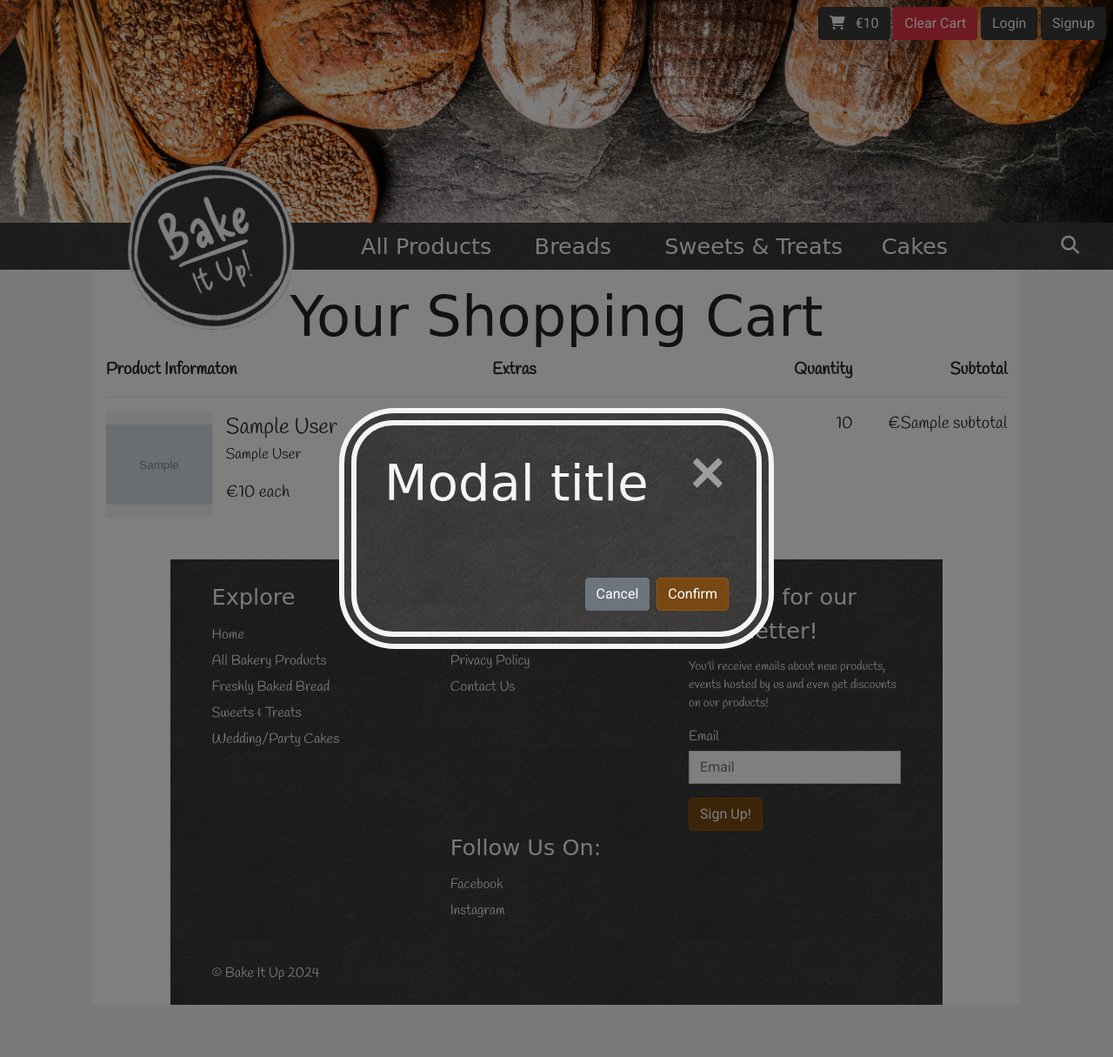
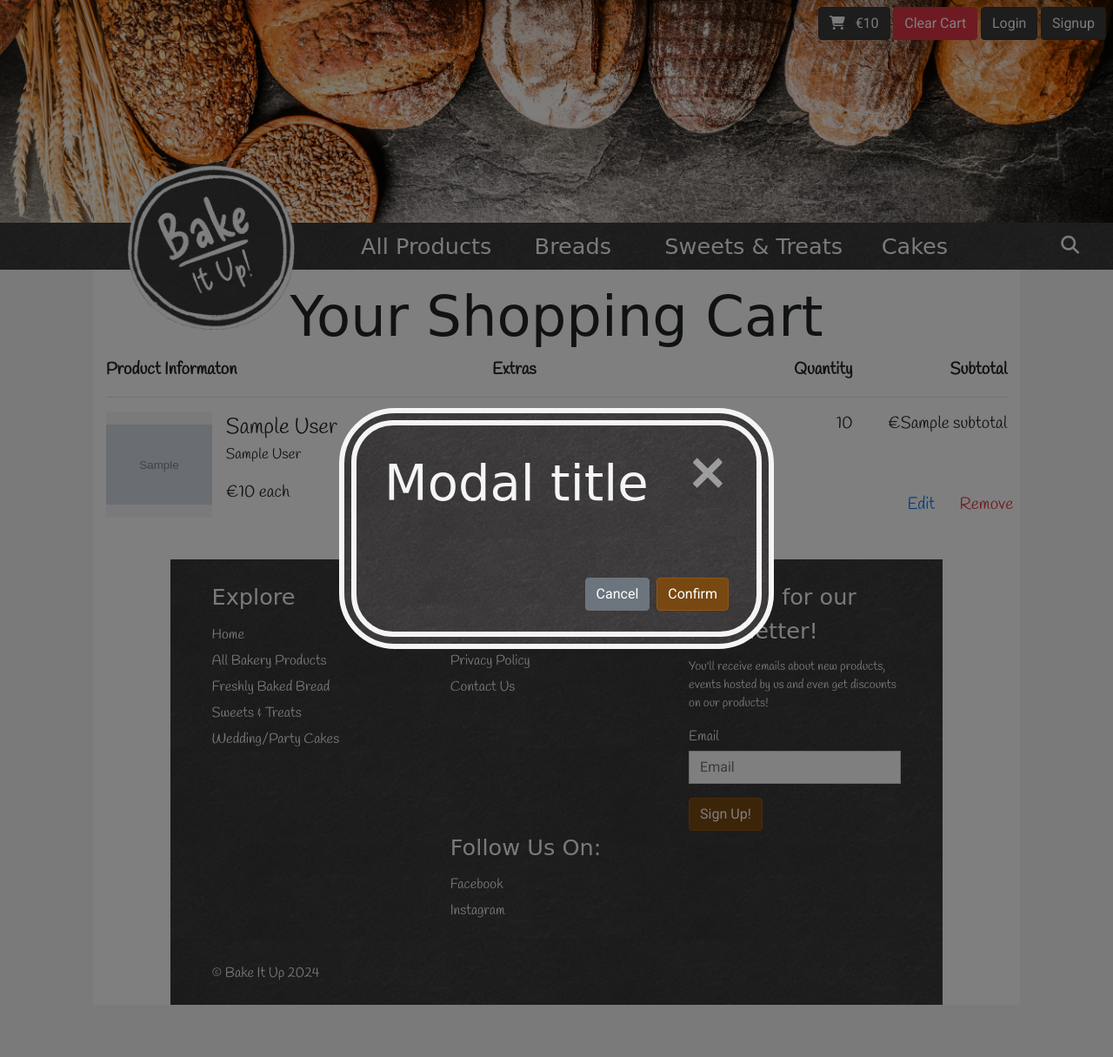
Before and after one commit to ShaneByrne0963/bake-it-up, a Django app: template cart/templates/cart/view_cart.html in a window 1280 px wide. Shown: the whole page at 87% size. Run offline with Django 5.2, Linux system fonts and the light colour scheme; the template is opened without the code that fills it: most values are stand-ins (such as "Sample title", 1, 10 or a date in 2020); grey boxes marked "Sample" are stand-in pictures; some libraries are stand-ins or nearby versions; some web fonts are replaced.

Commit message:
Add cart product option anchors

```diff
--- a/cart/static/cart/css/cart.css
+++ b/cart/static/cart/css/cart.css
@@ -1,3 +1,7 @@
+.cart-product {
+    position: relative;
+}
+
 .cart-product-info {
     display: grid;
     grid-template-columns: 1fr 2fr;
@@ -20,6 +24,12 @@
     width: 100%;
 }
 
+.cart-product-options {
+    position: absolute;
+    bottom: 0;
+    right: 8px;
+}
+
 /* -----------------------------------------------------------------------MEDIA QUERIES
 
 /* --------------------------------------------------------Bootstrap's large breakpoint */
--- a/cart/templates/cart/view_cart.html
+++ b/cart/templates/cart/view_cart.html
@@ -19,7 +19,7 @@
         </div>
         <hr>
         {% for item in cart_products %}
-        <div class="row">
+        <div class="row cart-product">
             <div class="col-5 cart-product-info">
                 <div class="cart-image mr-3">
                     <img src="{{ item.product.image.url }}" alt="{{ item.product.display_name }}">
@@ -39,6 +39,10 @@
             <div class="col-3"></div>
             <div class="col-2 text-right">{{ item.quantity }}</div>
             <div class="col-2 text-right">&euro;{{ item.subtotal }}</div>
+            <div class="cart-product-options">
+                <a href="" class="mr-4" aria-label="Edit this product">Edit</a>
+                <a href="" class="text-danger" aria-label="Remove this product from your cart">Remove</a>
+            </div>
         </div>
         {% if not forloop.last %}
             <hr>
```
